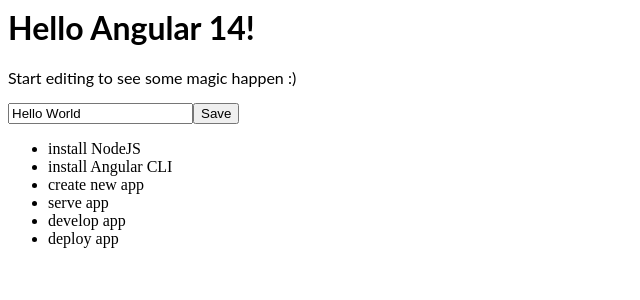
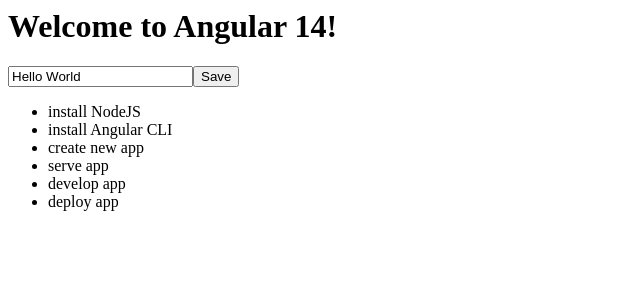
Before and after one commit to dkellycollins/ngGirls_2020-todo, an Angular app: page / in a window 1280 px wide. Shown: the top 300 px of the page, without its empty margins (0-640 px from the left). Built offline with nearby package versions, Linux system fonts and the light colour scheme.

Commit message:
#13 Refactor App Component

```diff
--- a/src/app/app.component.ts
+++ b/src/app/app.component.ts
@@ -4,22 +4,16 @@
 @Component({
   selector: 'my-app',
   template: `
-    <hello name="{{ name }}"></hello>
-    <p>
-      Start editing to see some magic happen :)
-    </p>
+    <h1>
+      Welcome to {{ title }}!
+    </h1>
 
-    <app-input-button-unit (submit)="addItem($event)"></app-input-button-unit>
-    <ul>
-      <li *ngFor="let todoItem of todoList">
-        <app-todo-item [item]="todoItem"></app-todo-item>
-      </li>
-    </ul>
+    <app-list-manager></app-list-manager>
   `,
   styleUrls: [ './app.component.css' ]
 })
 export class AppComponent  {
-  name = 'Angular ' + VERSION.major;
+  title = 'Angular ' + VERSION.major;
   todoList: TodoItem[] = [
     {title: 'install NodeJS'},
     {title: 'install Angular CLI'},
--- a/src/app/app.module.ts
+++ b/src/app/app.module.ts
@@ -3,13 +3,13 @@
 import { FormsModule } from '@angular/forms';
 
 import { AppComponent } from './app.component';
-import { HelloComponent } from './hello.component';
 import { InputButtonUnitComponent } from './input-button-unit/input-button-unit.component';
 import { TodoItemComponent } from './todo-item/todo-item.component';
+import { ListManagerComponent } from './list-manager/list-manager.component';
 
 @NgModule({
   imports:      [ BrowserModule, FormsModule ],
-  declarations: [ AppComponent, HelloComponent, InputButtonUnitComponent, TodoItemComponent ],
+  declarations: [ AppComponent, InputButtonUnitComponent, TodoItemComponent, ListManagerComponent ],
   bootstrap:    [ AppComponent ]
 })
 export class AppModule { }
--- a/src/app/hello.component.ts
+++ /dev/null
@@ -1,10 +0,0 @@
-import { Component, Input } from '@angular/core';
-
-@Component({
-  selector: 'hello',
-  template: `<h1>Hello {{name}}!</h1>`,
-  styles: [`h1 { font-family: Lato; }`]
-})
-export class HelloComponent  {
-  @Input() name: string;
-}
--- /dev/null
+++ b/src/app/list-manager/list-manager.component.ts
@@ -0,0 +1,35 @@
+import { Component, OnInit } from '@angular/core';
+import { TodoItem } from '../interfaces/todo-item';
+
+@Component({
+  selector: 'app-list-manager',
+  template: `
+    <app-input-button-unit (submit)="addItem($event)"></app-input-button-unit>
+
+    <ul>
+      <li *ngFor="let todoItem of todoList">
+        <app-todo-item [item]="todoItem"></app-todo-item>
+      </li>
+    </ul>
+  `,
+  styleUrls: ['./list-manager.component.css']
+})
+export class ListManagerComponent implements OnInit {
+  todoList: TodoItem[] = [
+    {title: 'install NodeJS'},
+    {title: 'install Angular CLI'},
+    {title: 'create new app'},
+    {title: 'serve app'},
+    {title: 'develop app'},
+    {title: 'deploy app'},
+  ];
+
+  constructor() { }
+
+  ngOnInit() {
+  }
+
+  addItem(title: string) {
+    this.todoList.push({ title });
+  }
+}
```
Also changed, not shown: src/app/list-manager/list-manager.component.css (added).
